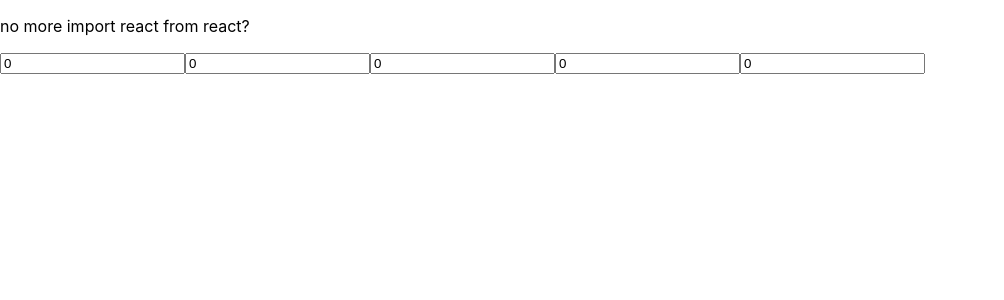
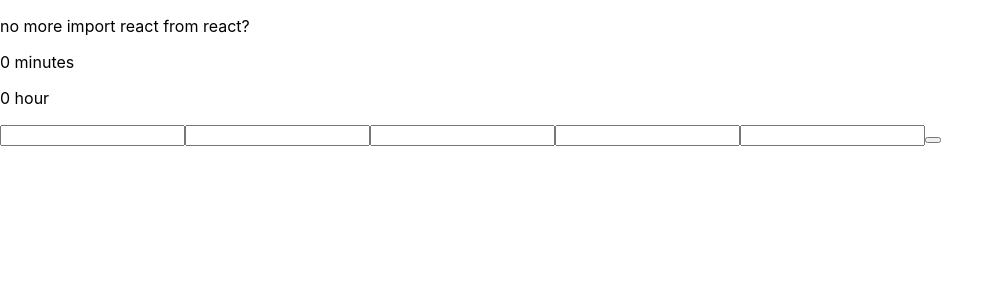
Before and after one commit to alex-lc/cron-calc, a React (Create React App) app: page / in a window 1280 px wide. Shown: the top 300 px of the page, without its empty margins (0-1004 px from the left). Built offline with nearby package versions, Linux system fonts and the light colour scheme.

Commit message:
added react-hook-form and began building cron selection form with it. I ran into design decision conflict though. going to work on something else while I think it over.

```diff
--- a/package.json
+++ b/package.json
@@ -8,6 +8,7 @@
     "@testing-library/user-event": "^12.1.10",
     "react": "^17.0.1",
     "react-dom": "^17.0.1",
+    "react-hook-form": "^6.15.4",
     "react-scripts": "4.0.1",
     "web-vitals": "^0.2.4"
   },
--- a/src/components/Selection.js
+++ b/src/components/Selection.js
@@ -1,8 +1,12 @@
 // Input for setting up cron job
 
 import { useState } from 'react'
+import { useForm } from 'react-hook-form'
 
 const Selection = () => {
+
+    // react-hook-form
+    const { register, error, handleSubmit } = useForm()
 
     const [cron, setCron] = useState({
         minute: 0,
@@ -19,14 +23,31 @@ const Selection = () => {
         })
     }
 
+    const submitCron = (data) => {
+        setCron({
+            ...cron,
+            data
+        })
+    }
+
     return (
         <div>
             <div>
-                <input type="text" name="minute" onChange={updateValue} value={cron.minute} />
-                <input type="text" name="hour" onChange={updateValue} value={cron.hour} />
-                <input type="text" name="dayOfTheMonth" onChange={updateValue} value={cron.dayOfTheMonth} />
-                <input type="text" name="month" onChange={updateValue} value={cron.month} />
-                <input type="text" name="dayOfTheWeek" onChange={updateValue} value={cron.dayOfTheWeek} />
+                <div>
+                    {cron.minute === 0 && <p>0 minutes</p>}
+                    {cron.minute !== 0 && <p>{cron.minute} minutes</p>}
+
+                    {cron.hour === 0 && <p>0 hour</p>}
+                    {cron.hour !== 0 && <p>{cron.hour} hour</p>}
+                </div>
+                <form onSubmit={handleSubmit(submitCron)}>
+                    <input type="text" name="minute" ref={register({ required: true })} />
+                    <input type="text" name="hour" ref={register({ required: true })} />
+                    <input type="text" name="dayOfTheMonth" ref={register({ required: true })} />
+                    <input type="text" name="month" ref={register({ required: true })} />
+                    <input type="text" name="dayOfTheWeek" ref={register({ required: true })} />
+                    <button type="submit"></button>
+                </form>
             </div>
         </div>
     )
```
Also changed, not shown: src/utils/validation.js (+5 -2 lines), 1 other file (tests, documents, lock files or other folders).
